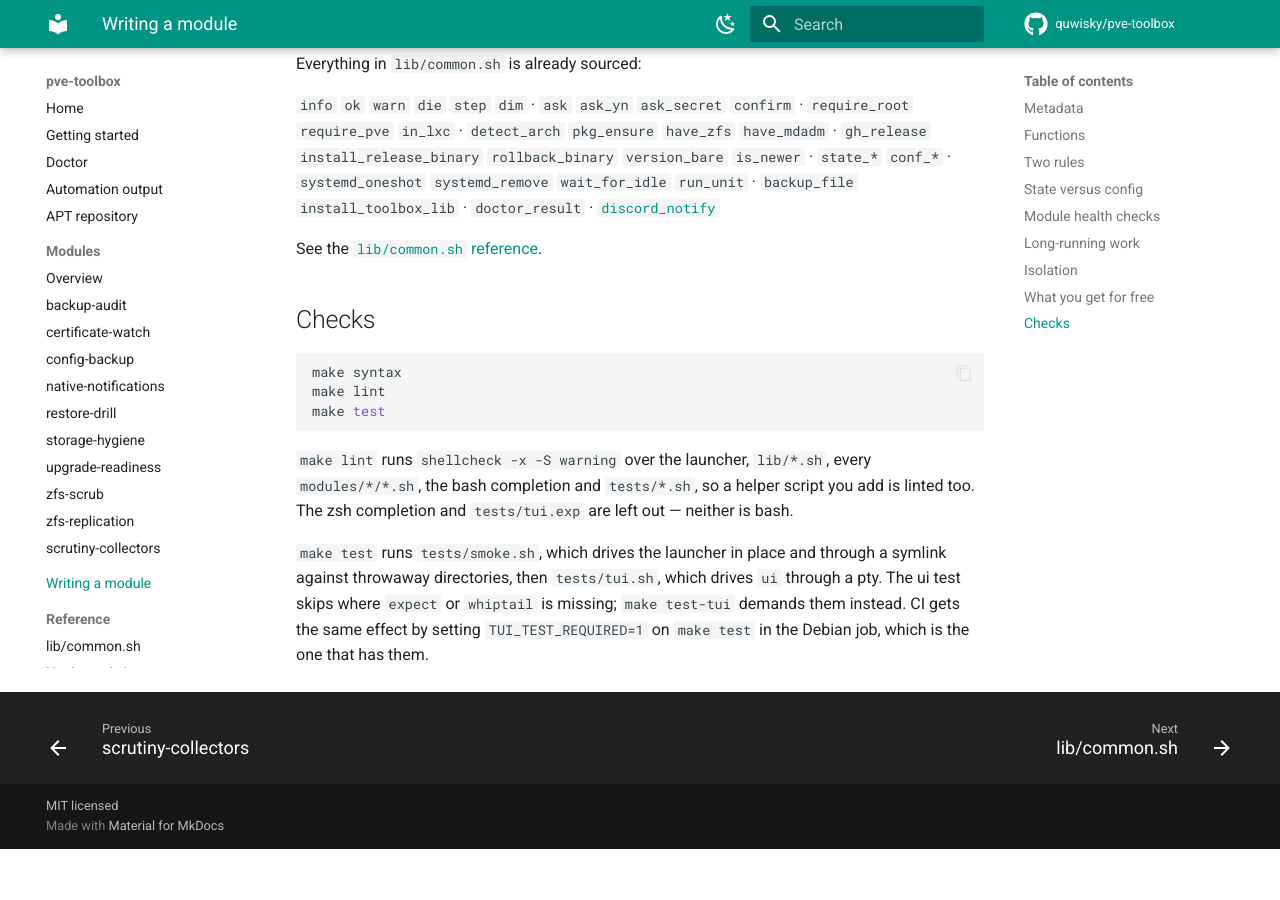
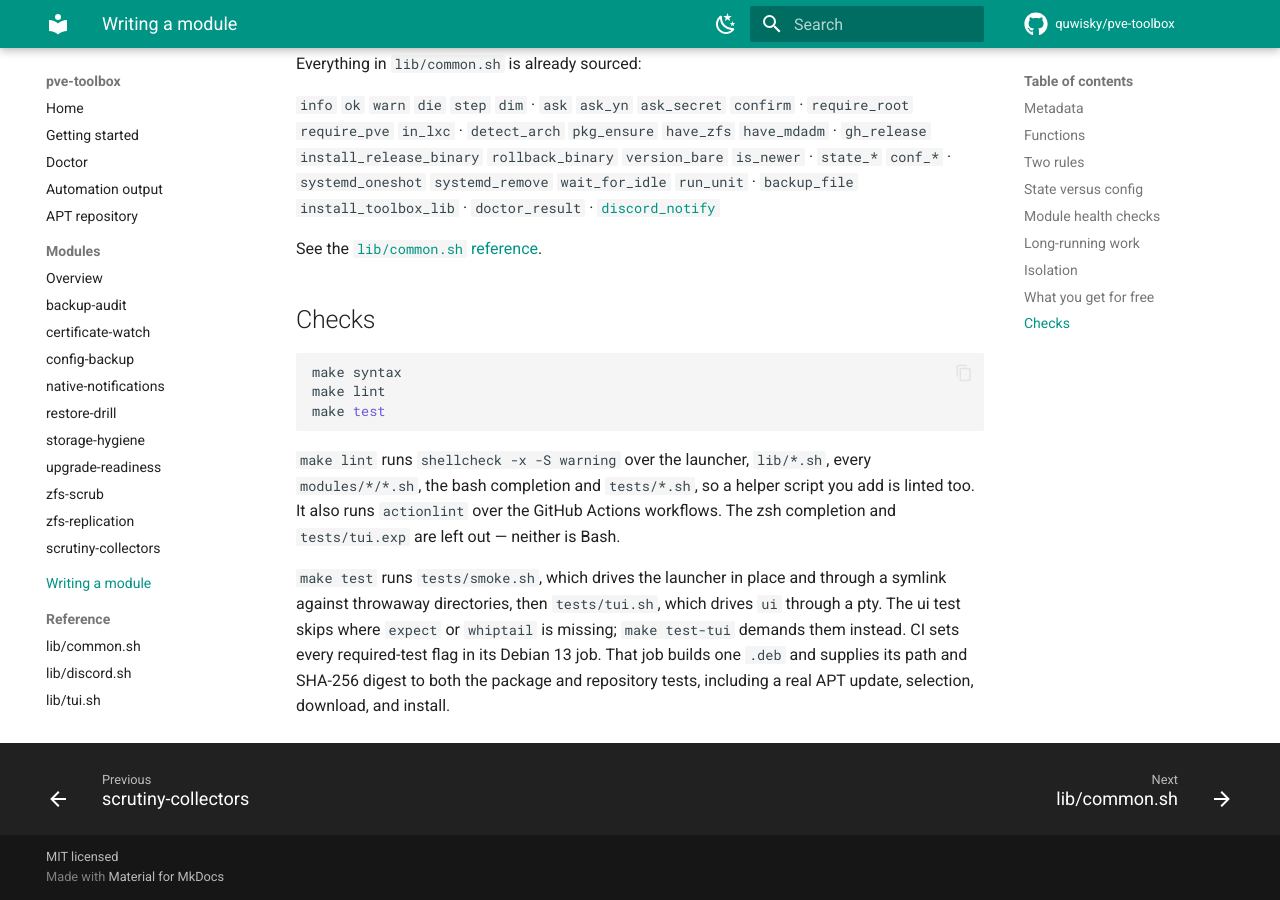
Before and after one commit to quwisky/pve-toolbox, an MkDocs documentation site: the page built from docs/writing-a-module.md, in a window 1280 px wide and 900 px high, scrolled down 3961 px. Built offline with MkDocs 1.6.1 and Material for MkDocs 9.7.7, drawn with Linux system fonts in a browser that asks for light colours; comment, search, counter and statistics services are not loaded; before the commit the page ends 4810 px from its top, so only the background shows below that.

Commit message:
ci(release): harden package validation pipeline
Build the Debian package once in the target environment and carry its\ndigest through package, repository, and APT consumer validation. Expose a\nstable aggregate check while pinning workflow dependencies and documenting\nthe stricter contributor contract.

```diff
--- a/docs/writing-a-module.md
+++ b/docs/writing-a-module.md
@@ -194,12 +194,14 @@ make test
 
 `make lint` runs `shellcheck -x -S warning` over the launcher, `lib/*.sh`,
 every `modules/*/*.sh`, the bash completion and `tests/*.sh`, so a helper
-script you add is linted too. The zsh completion and `tests/tui.exp` are left
-out — neither is bash.
+script you add is linted too. It also runs `actionlint` over the GitHub Actions
+workflows. The zsh completion and `tests/tui.exp` are left out — neither is
+Bash.
 
 `make test` runs `tests/smoke.sh`, which drives the launcher in place and
 through a symlink against throwaway directories, then `tests/tui.sh`, which
 drives `ui` through a pty. The ui test skips where `expect` or `whiptail` is
-missing; `make test-tui` demands them instead. CI gets the same effect by
-setting `TUI_TEST_REQUIRED=1` on `make test` in the Debian job, which is the
-one that has them.
+missing; `make test-tui` demands them instead. CI sets every required-test flag
+in its Debian 13 job. That job builds one `.deb` and supplies its path and
+SHA-256 digest to both the package and repository tests, including a real APT
+update, selection, download, and install.
```
Also changed, not shown: README.md (+8 -6 lines), docs/apt-repository.md (+9 -3 lines), docs/getting-started.md (+6 -5 lines), 7 other files.
